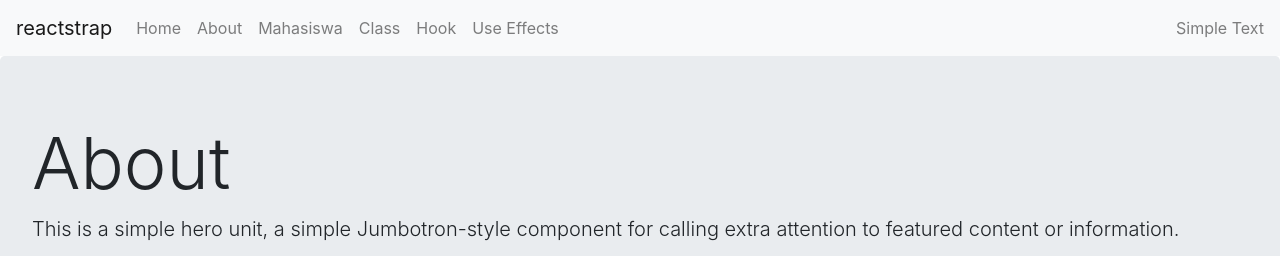
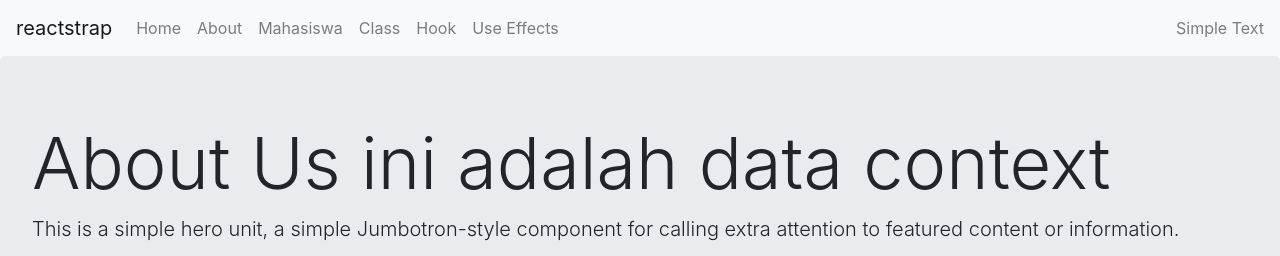
Before and after one commit to diasayusavitri/Praktikum-React.js, a React (Create React App) app: page /about in a window 1280 px wide. Shown: the top 256 px of the page. Built offline with nearby package versions, Linux system fonts and the light colour scheme.

Commit message:
Berhasil menggunakan Cart Context di Home dan About

```diff
--- /dev/null
+++ b/src/CartContext.js
@@ -0,0 +1,3 @@
+import {createContext} from 'react'
+
+export const CartContext = createContext()
--- a/src/Component/Fungsional/AboutComp.jsx
+++ b/src/Component/Fungsional/AboutComp.jsx
@@ -1,12 +1,15 @@
 import React from 'react'
 import { Jumbotron, Button, Container, Row, Col} from 'reactstrap';
 import CardComp from './CardComp';
+import { useContext } from 'react';
+import { CartContext } from '../../CartContext';
 
 function AboutComp() {
+    const datacontext = useContext(CartContext)
     return (
         <div>
             <Jumbotron>
-                <h1 className="display-3">About</h1>
+                <h1 className="display-3">About Us {datacontext}</h1>
                 <p className="lead">This is a simple hero unit, a simple Jumbotron-style component for calling extra attention to featured content or information.</p>
                 <hr className="my-2" />
                 <p>It uses utility classes for typography and spacing to space content out within the larger container.</p>
--- a/src/Component/Fungsional/HomePage.jsx
+++ b/src/Component/Fungsional/HomePage.jsx
@@ -1,11 +1,14 @@
 import React from 'react'
 import { Jumbotron, Button } from 'reactstrap';
+import { useContext } from 'react';
+import { CartContext } from '../../CartContext';
 
 function HomePage() {
+    const datacontext = useContext(CartContext)
     return (
         <div>
             <Jumbotron>
-                <h1 className="display-3">Homepage</h1>
+                <h1 className="display-3">Homepage{datacontext}</h1>
                 <p className="lead">This is a simple hero unit, a simple Jumbotron-style component for calling extra attention to featured content or information.</p>
                 <hr className="my-2" />
                 <p>It uses utility classes for typography and spacing to space content out within the larger container.</p>
```
Also changed, not shown: src/App.js (+3 -4 lines).
